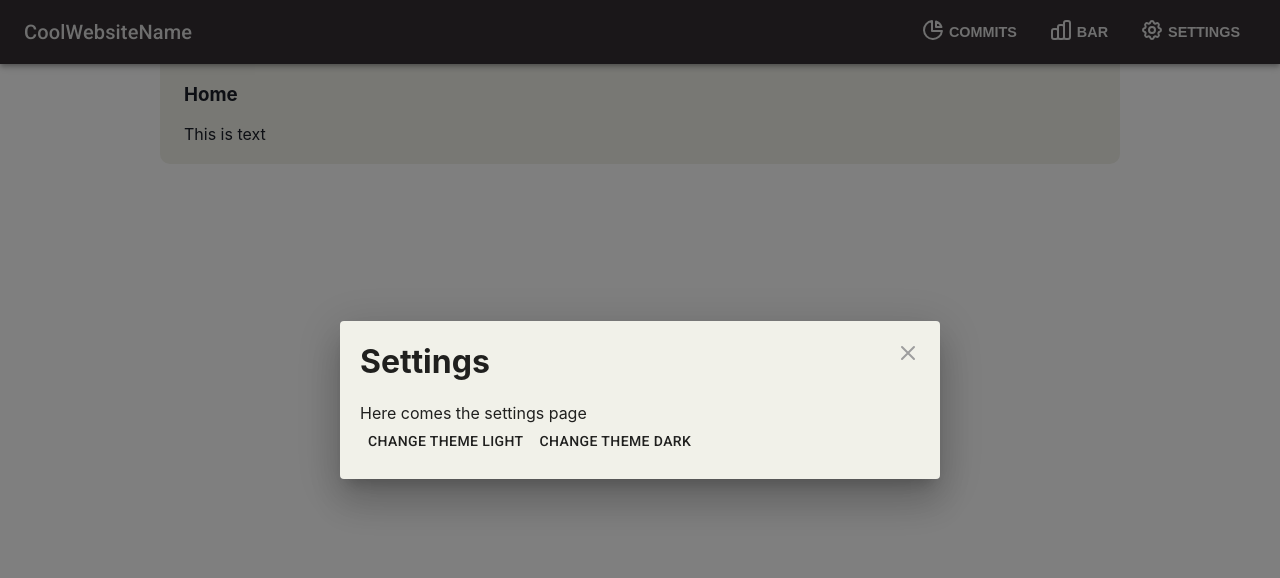
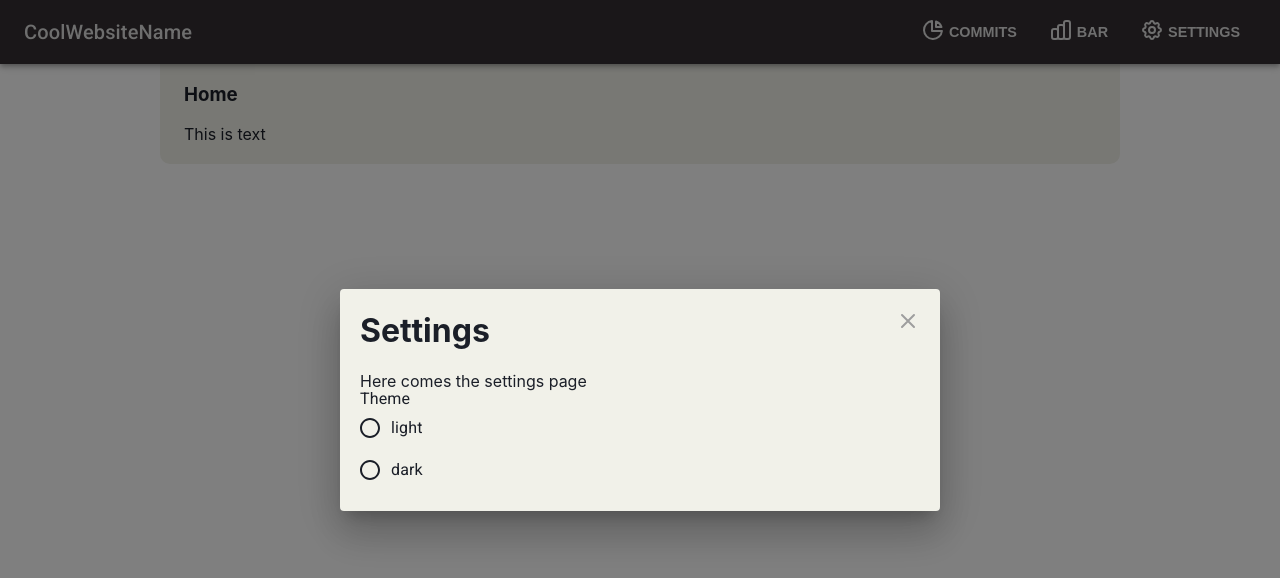
Before and after one commit to dotClique/project2-it2810, a React (Create React App) app: page / in a window 1280 px wide. Both pictures are taken after a click on the link "SETTINGS". Shown: the top 578 px of the page. Built offline with nearby package versions, Linux system fonts and the light colour scheme.

Commit message:
feat: add radio buttons for switching theme

```diff
--- a/src/App.tsx
+++ b/src/App.tsx
@@ -4,17 +4,16 @@ import { BrowserRouter as Router, Route, Switch } from 'react-router-dom';
 import './App.css';
 import NavBar from './components/NavBar';
 import { OpenSettingsContext } from './helpers/context';
-import { darkTheme, lightTheme } from './helpers/themes';
+import { themes } from './helpers/themes';
 import BarChartPage from './pages/BarChartPage';
 import Home from './pages/Home/index';
 import SettingsPage from './pages/SettingsPage/index';
 import FeatsVsFixesPage from './pages/FeatsVsFixesPage';
 import { Theme } from '@material-ui/core';
 
-const themes = { light: lightTheme, dark: darkTheme };
 function App() {
   const [openSettings, setOpenSettings] = useState(false);
-  const [theme, setTheme] = useState<Theme>(lightTheme);
+  const [theme, setTheme] = useState<Theme>(themes.light);
   useEffect(() => {
     // Load the todos on mount
     const storageString = localStorage.getItem('theme');
--- a/src/components/Popup/styles.ts
+++ b/src/components/Popup/styles.ts
@@ -16,6 +16,7 @@ export const useStyles = makeStyles((theme: Theme) =>
     },
     dialog: {
       backgroundColor: theme.palette.primary.main,
+      color: theme.palette.primary.contrastText,
     },
   }),
 );
--- /dev/null
+++ b/src/components/ThemeRadioGroup/index.tsx
@@ -0,0 +1,40 @@
+import { FormControl, FormControlLabel, FormLabel, Radio, RadioGroup } from '@material-ui/core';
+import { useStyles } from './styles';
+import { ChangeEvent } from 'react';
+import { themes } from '../../helpers/themes';
+
+type ThemeRadioGroupProps = {
+  onChange: (event: ChangeEvent<HTMLInputElement>, value: string) => void;
+};
+
+/**
+ * A component making a popup dialog with the desired format
+ */
+export default function ThemeRadioGroup(props: ThemeRadioGroupProps) {
+  const classes = useStyles();
+  return (
+    <FormControl component="fieldset">
+      <FormLabel component="legend" className={classes.legend}>
+        Theme
+      </FormLabel>
+      <RadioGroup
+        defaultValue="female"
+        aria-label="gender"
+        name="customized-radios"
+        onChange={props.onChange}
+      >
+        {Object.keys(themes).map((themeName) => {
+          return (
+            <FormControlLabel
+              className={classes.radio}
+              key={themeName}
+              value={themeName}
+              label={themeName}
+              control={<Radio className={classes.radio} />}
+            />
+          );
+        })}
+      </RadioGroup>
+    </FormControl>
+  );
+}
--- /dev/null
+++ b/src/components/ThemeRadioGroup/styles.ts
@@ -0,0 +1,12 @@
+import { createStyles, makeStyles, Theme } from '@material-ui/core';
+
+export const useStyles = makeStyles((theme: Theme) =>
+  createStyles({
+    radio: {
+      color: theme.palette.primary.contrastText + '!important',
+    },
+    legend: {
+      color: theme.palette.primary.contrastText + '!important',
+    },
+  }),
+);
--- a/src/helpers/themes.ts
+++ b/src/helpers/themes.ts
@@ -1,6 +1,6 @@
 import { createTheme } from '@material-ui/core';
 
-export const lightTheme = createTheme(
+const lightTheme = createTheme(
   {
     palette: {
       primary: {
@@ -20,7 +20,7 @@ export const lightTheme = createTheme(
   { name: 'light' },
 );
 
-export const darkTheme = createTheme(
+const darkTheme = createTheme(
   {
     palette: {
       primary: {
@@ -39,3 +39,5 @@ export const darkTheme = createTheme(
   },
   { name: 'dark' },
 );
+
+export const themes = { light: lightTheme, dark: darkTheme };
--- a/src/pages/SettingsPage/index.tsx
+++ b/src/pages/SettingsPage/index.tsx
@@ -1,6 +1,8 @@
 import Popup from '../../components/Popup';
-import { Button, Theme } from '@material-ui/core';
-import { lightTheme, darkTheme } from '../../helpers/themes';
+import { Theme } from '@material-ui/core';
+import { themes } from '../../helpers/themes';
+import { ChangeEvent } from 'react';
+import ThemeRadioGroup from '../../components/ThemeRadioGroup';
 
 type SettingsPageProps = {
   open: boolean;
@@ -8,21 +10,19 @@ type SettingsPageProps = {
   setTheme: (t: Theme) => void;
 };
 
-const themes = { light: lightTheme, dark: darkTheme };
 export default function SettingsPage(props: SettingsPageProps) {
-  function handleClickLight() {
-    localStorage.setItem('theme', 'light');
-    props.setTheme(themes.light);
-  }
-  function handleClickDark() {
-    localStorage.setItem('theme', 'dark');
-    props.setTheme(themes.dark);
+  function changeTheme(event: ChangeEvent<HTMLInputElement>, value: string) {
+    console.log(value);
+    localStorage.setItem('theme', value);
+    if (Object.prototype.hasOwnProperty.call(themes, value)) {
+      // @ts-ignore
+      props.setTheme(themes[value]);
+    }
   }
   return (
     <Popup title="Settings" open={props.open} onClose={props.onClose} maxWidth="sm">
       <div>Here comes the settings page</div>
-      <Button onClick={handleClickLight}>Change theme light</Button>
-      <Button onClick={handleClickDark}>Change theme dark</Button>
+      <ThemeRadioGroup onChange={changeTheme} />
     </Popup>
   );
 }
```
